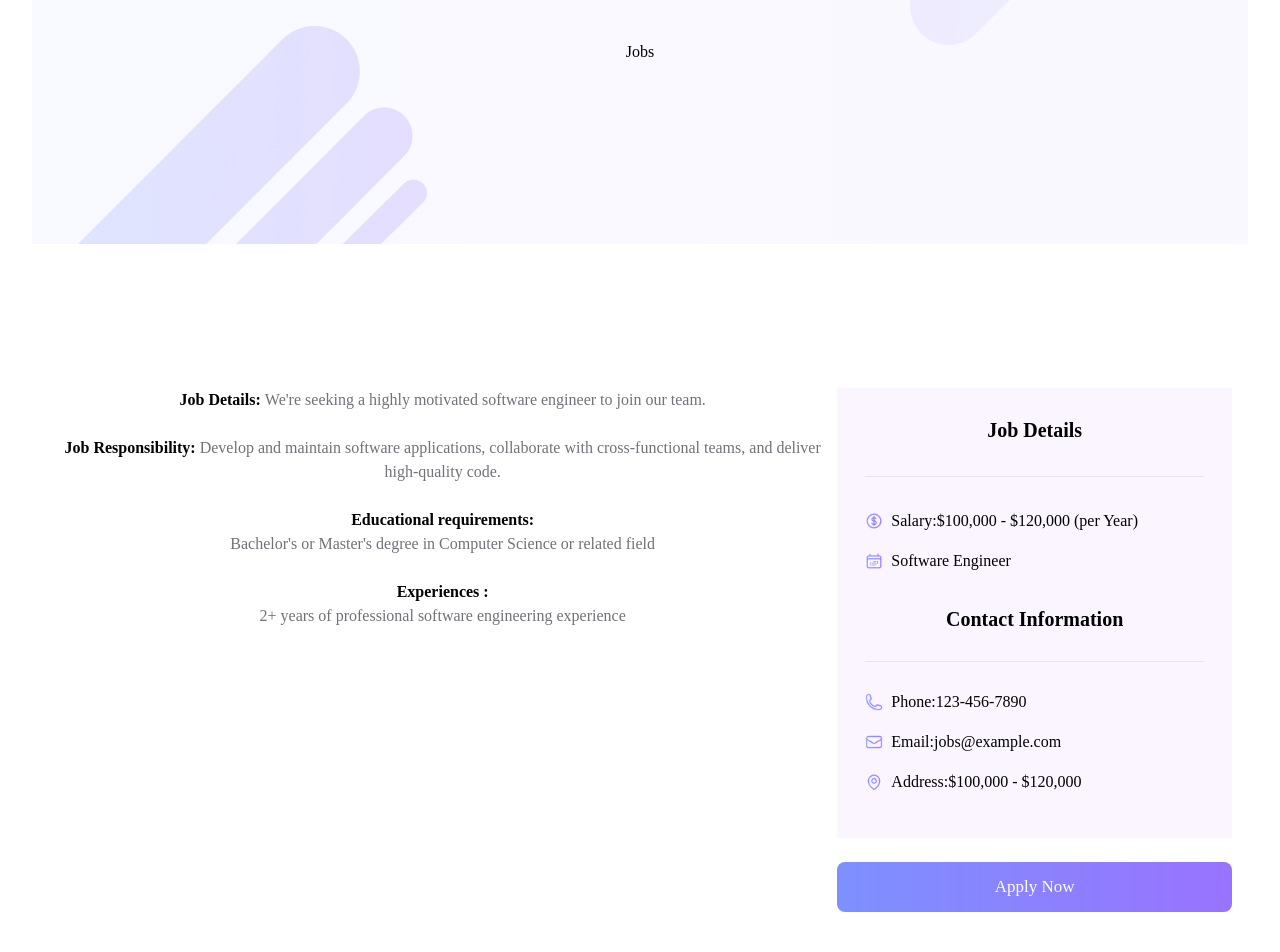
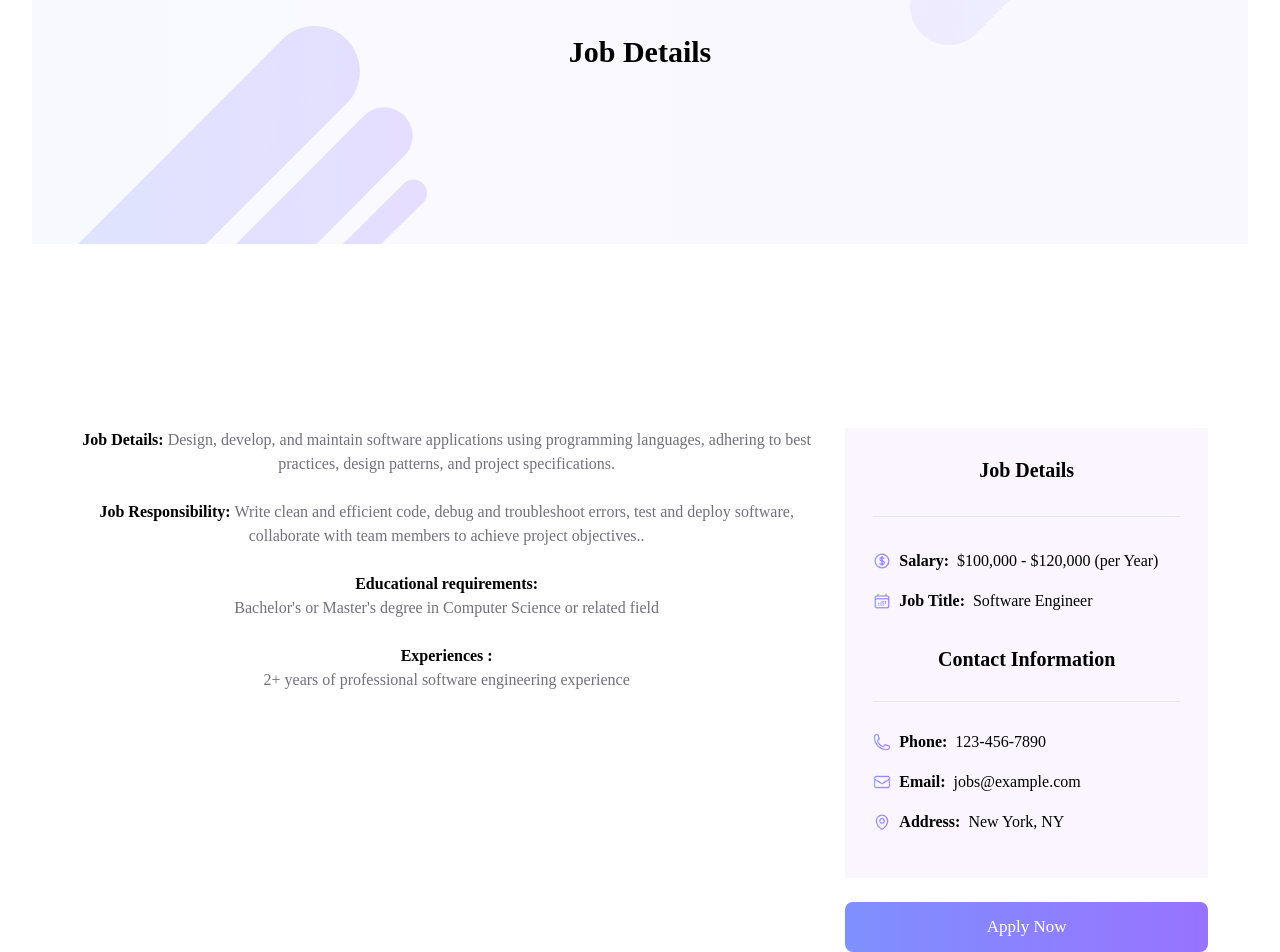
Before and after one commit to FowziaSultana/JobHunting, a React (Vite) app: page /jobDetails/1 in a window 1280 px wide. Shown: the part 286-1238 px from the top of the page. Built offline with nearby package versions, Linux system fonts and the light colour scheme.

Commit message:
added appliedJobs components and routing for it

```diff
--- a/public/featuredJobs.json
+++ b/public/featuredJobs.json
@@ -8,8 +8,8 @@
     "location": "New York, NY",
     "fulltime_or_parttime": "Full-time",
     "salary": "$100,000 - $120,000",
-    "job_description": "We're seeking a highly motivated software engineer to join our team.",
-    "job_responsibility": "Develop and maintain software applications, collaborate with cross-functional teams, and deliver high-quality code.",
+    "job_description": "Design, develop, and maintain software applications using programming languages, adhering to best practices, design patterns, and project specifications.",
+    "job_responsibility": "Write clean and efficient code, debug and troubleshoot errors, test and deploy software, collaborate with team members to achieve project objectives..",
     "educational_requirements": "Bachelor's or Master's degree in Computer Science or related field",
     "experiences": "2+ years of professional software engineering experience",
     "contact_information": {
--- /dev/null
+++ b/src/Components/AppliedJobsPage/AppliedJobsPage.jsx
@@ -0,0 +1,13 @@
+import React from "react";
+import "./AppliedJobsPage.css";
+import SecondaryHeader from "../SecondaryHeader/SecondaryHeader";
+
+const AppliedJobsPage = () => {
+  return (
+    <div>
+      <SecondaryHeader name="Applied Jobs"></SecondaryHeader>
+    </div>
+  );
+};
+
+export default AppliedJobsPage;
--- a/src/Components/JobDetailsPage/JobDetailsPage.jsx
+++ b/src/Components/JobDetailsPage/JobDetailsPage.jsx
@@ -1,10 +1,12 @@
 import React, { useEffect, useState } from "react";
 import "./JobDetailsPage.css";
+import SecondaryHeader from "../SecondaryHeader/SecondaryHeader";
 import {
   Outlet,
   useLoaderData,
   useParams,
   useNavigation,
+  Link,
 } from "react-router-dom";
 import Frame from "../../assets/Icons/Frame.png";
 import Frame1 from "../../assets/Icons/Frame1.png";
@@ -12,14 +14,12 @@ import Frame2 from "../../assets/Icons/Frame2.png";
 import Frame3 from "../../assets/Icons/Frame3.png";
 import Frame4 from "../../assets/Icons/Frame4.png";
 
-import JobDetailsHeader from "../JobDetailsHeader/JobDetailsHeader";
-
 const JobDetailsPage = () => {
-  const { id } = useParams();
-
+  const handleApplyBtn = (id) => alert(id);
   const { singleData } = useLoaderData();
 
   let {
+    id,
     company_logo,
     job_title,
     company_name,
@@ -36,8 +36,8 @@ const JobDetailsPage = () => {
 
   return (
     <div>
-      <JobDetailsHeader></JobDetailsHeader>
-      <div className="container grid grid-cols-3 h-96 my-16 md:my-36">
+      <SecondaryHeader name="Job Details"></SecondaryHeader>
+      <div className="container grid grid-cols-1 lg:grid-cols-3 h-96 my-16 md:my-36 p-4 md:p-10 gap-3 lg:gap-6">
         <div className="details1 col-span-2 ">
           <div className="text-base mb-6">
             <span className="font-bold">Job Details: </span>
@@ -67,13 +67,14 @@ const JobDetailsPage = () => {
               <span>
                 <img className="job_icons" src={Frame}></img>
               </span>
-              Salary:{salary} (per Year)
+              <span className="font-bold">Salary:</span>
+              {salary} (per Year)
             </div>
             <div className="flex items-center gap-2 mb-8">
               <span>
                 <img className="job_icons" src={Frame1}></img>
               </span>
-              {job_title}
+              <span className="font-bold"> Job Title:</span> {job_title}
             </div>
             <span className="font-bold text-xl">Contact Information</span>
             <hr class="h-px my-7 bg-gray-200 border-0 dark:bg-gray-700"></hr>
@@ -81,22 +82,33 @@ const JobDetailsPage = () => {
               <span>
                 <img className="job_icons" src={Frame2}></img>
               </span>
-              Phone:{contact_information.phone}
+              <span className="font-bold">Phone:</span>
+              {contact_information.phone}
             </div>
             <div className=" flex items-center gap-2 mb-4">
               <span>
                 <img className="job_icons" src={Frame3}></img>
               </span>
-              Email:{contact_information.email}
+              <span className="font-bold"> Email:</span>
+              {contact_information.email}
             </div>
             <div className=" flex items-center gap-2 mb-4">
               <span>
                 <img className="job_icons" src={Frame4}></img>
               </span>
-              Address:{salary}
+              <span className="font-bold"> Address:</span>
+              {location}
             </div>
           </div>
-          <button className=" btn-primary applyNow ">Apply Now</button>
+          <Link to="/appliedJobs">
+            {" "}
+            <button
+              className=" btn-primary applyNow"
+              onClick={() => handleApplyBtn(id)}
+            >
+              Apply Now
+            </button>
+          </Link>
         </div>
       </div>
     </div>
--- a/src/Components/JobDetailsHeader/JobDetailsHeader.jsx
+++ b/src/Components/SecondaryHeader/SecondaryHeader.jsx
@@ -2,21 +2,15 @@ import React from "react";
 import vector from "../../assets/All Images/Vector.png";
 import vector1 from "../../assets/All Images/Vector-1.png";
 
-const JobDetailsHeader = () => {
+const SecondaryHeader = ({ name }) => {
   return (
     <div className="bg-primary pt-4">
-      {/* <div className="md:container lg:flex justify-between items-center md:px-8  px-4 "> */}
-      {/* <div className="text-center h-96">
-        <img src={vector}></img>
-        <h1>Jobs</h1>
-        <img src={vector1}></img>
-      </div> */}
       <div className="grid grid-cols-3 gap-4 h-96">
         <div className="place-self-end">
           <img src={vector}></img>
         </div>
         <div className="place-self-center">
-          <h1>Jobs</h1>
+          <h1 className="text-3xl font-extrabold">{name}</h1>
         </div>
         <div className="place-self-start ">
           <img src={vector1}></img>
@@ -26,4 +20,4 @@ const JobDetailsHeader = () => {
   );
 };
 
-export default JobDetailsHeader;
+export default SecondaryHeader;
--- a/src/main.jsx
+++ b/src/main.jsx
@@ -10,6 +10,7 @@ import Blog from "./Components/Blog/Blog";
 import Statistics from "./Components/Statistics/Statistics";
 import Error from "./Components/Error/Error";
 import JobDetailsPage from "./Components/JobDetailsPage/JobDetailsPage";
+import AppliedJobsPage from "./Components/AppliedJobsPage/AppliedJobsPage";
 
 const router = createBrowserRouter([
   {
@@ -43,6 +44,10 @@ const router = createBrowserRouter([
           return { singleData };
         },
       },
+      {
+        path: "/appliedJobs",
+        element: <AppliedJobsPage></AppliedJobsPage>,
+      },
     ],
   },
 ]);
```
Also changed, not shown: src/Components/JobDetailsPage/JobDetailsPage.css (+0 -15 lines), src/Components/AppliedJobsPage/AppliedJobsPage.css (added).
